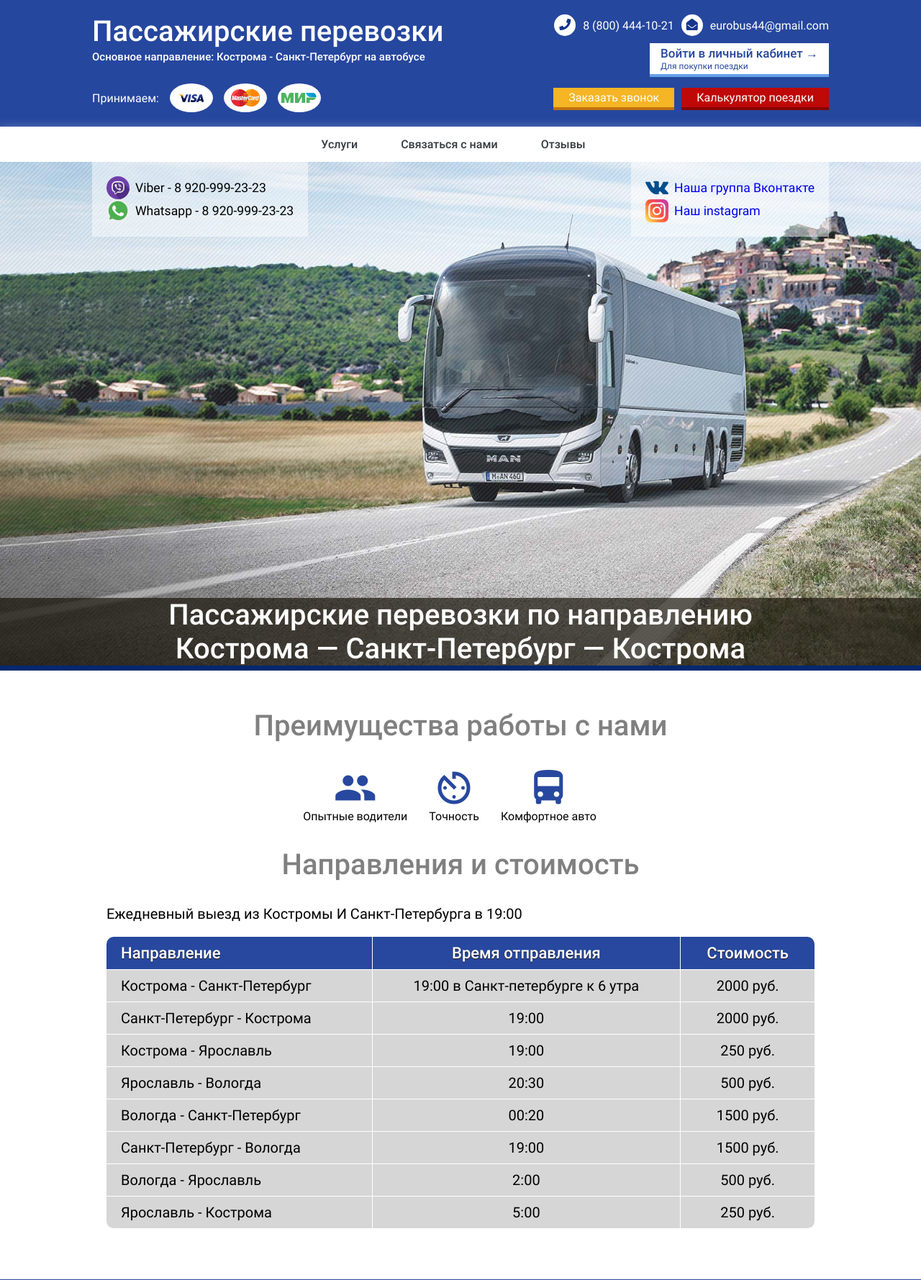
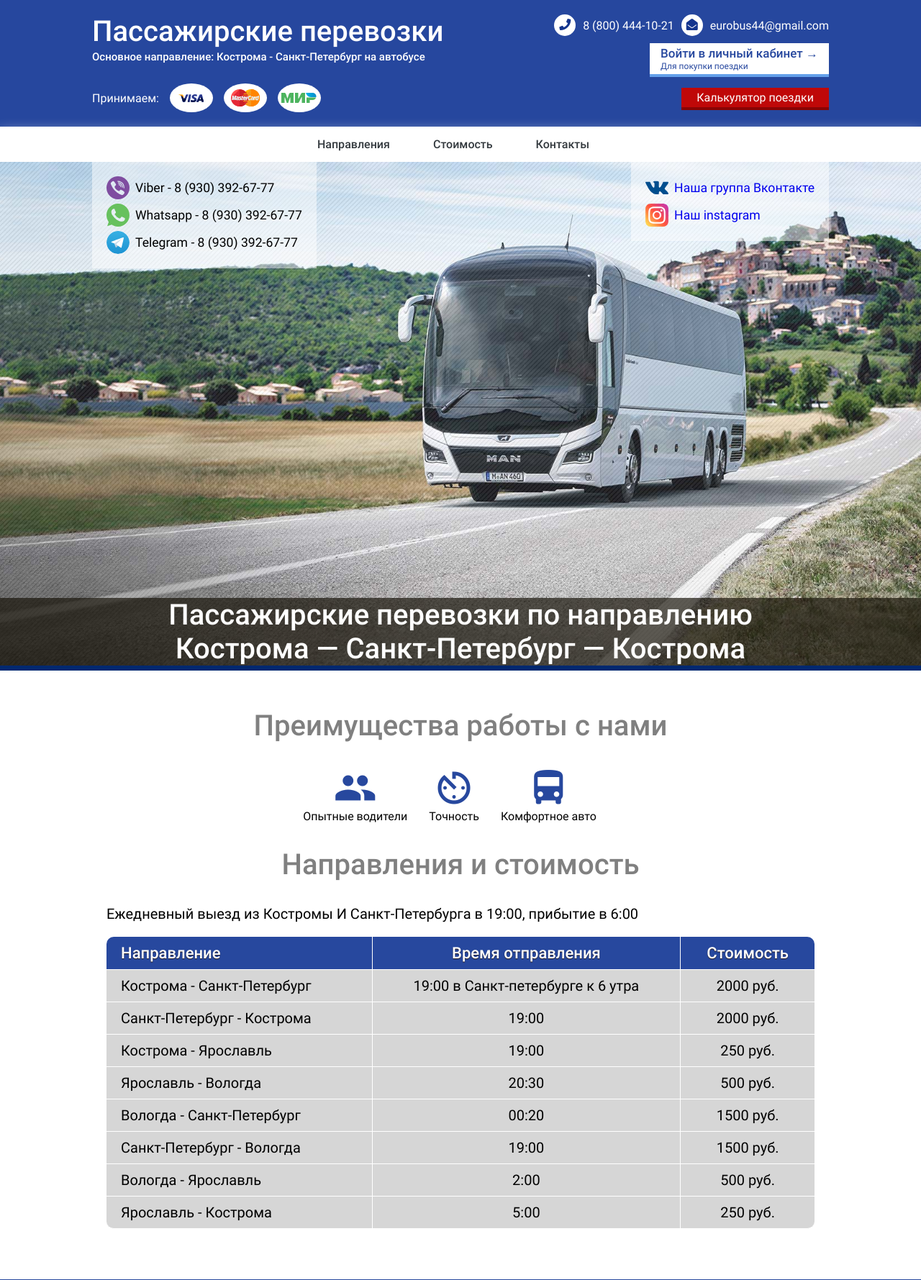
Before and after one commit to AbilityMaster/vezem44, a PHP site: page /app/index.html in a window 1280 px wide. Shown: the top 1779 px of the page at 72% size. Run offline with PHP 8.4, Linux system fonts and the light colour scheme; style sheets or scripts are compiled from the project's sources; some libraries are stand-ins or nearby versions.

Commit message:
- icons processed, changed for svg; - added tg phone, adaptive layout, changes in styles; - added scroll by click on menu items.

```diff
--- a/app/index.html
+++ b/app/index.html
@@ -66,30 +66,30 @@
                         <span class="header__login-description">Для покупки поездки</span>
                     </a>
                     <div class="header__menu-buttons">
-                        <div class="button button-order-phone popup__open">Заказать звонок</div>
                         <div class="button button-what-pay">Калькулятор поездки</div>
                     </div>
                 </div>
             </div>
         </div>
         <nav class="menu">
-            <a class="menu__link" href="">Услуги</a>
-            <a class="menu__link" href="">Связаться с нами</a>
-            <a class="menu__link" href="">Отзывы</a>
+            <a class="menu__link menu__link-direction" href="">Направления</a>
+            <a class="menu__link menu__link-amount" href="">Стоимость</a>
+            <a class="menu__link menu__link-contacts" href="">Контакты</a>
         </nav>
     </header>
    <div class="background">
        <div class="background__relative-row">
            <div class="background__info">
-               <div class="background__info-row background__info-viber">Viber - 8 920-999-23-23</div>
-               <div class="background__info-row background__info-whatsapp">Whatsapp - 8 920-999-23-23</div>
+               <a href="https://viber.click/79303926777" target="_blank" class="background__info-row background__info-viber">Viber - 8 (930) 392-67-77</a>
+               <a href="https://wa.me/79303926777" target="_blank" class="background__info-row background__info-whatsapp">Whatsapp - 8 (930) 392-67-77</a>
+               <a class="background__info-row background__info-telegram">Telegram - 8 (930) 392-67-77</a>
            </div>
            <div class="background__info background__info_right">
                <div class="background__info-row background__info-vk">
-                   <a class="background__info-link" href="https://vk.com/vezem44">Наша группа Вконтакте</a>
+                   <a class="background__info-link" target="_blank" href="https://vk.com/eurobus44">Наша группа Вконтакте</a>
                </div>
                <div class="background__info-row background__info-instagram">
-                   <a class="background__info-link" href="https://instagram.com/_vezem_">Наш instagram</a>
+                   <a class="background__info-link" target="_blank" href="https://www.instagram.com/eurobus44/">Наш instagram</a>
                </div>
            </div>
        </div>
@@ -125,7 +125,7 @@
         </div>
         <div class="directions">
             <h2 id="directions" class="h2">Направления и стоимость</h2>
-            <p class="directions__p">Ежедневный выезд из Костромы И Санкт-Петербурга в 19:00</p>
+            <p class="directions__p">Ежедневный выезд из Костромы И Санкт-Петербурга в 19:00, прибытие в 6:00</p>
             <table class="directions__table rounded">
                 <thead>
                 <tr>
@@ -214,7 +214,7 @@
                     <div class="reservation__pass-form-column">
                         <label class="reservation__pass-form-label" for="direction">Выберите направление</label>
                         <select name="direction" id="direction">
-                            <option sum="" disabled selected>Выберите количество мест</option>
+                            <option sum="" disabled selected>Выберите направление</option>
                             <option sum="2000">Кострома — Санкт-Петербург</option>
                             <option sum="2000">Санкт-Петербург — Кострома</option>
                             <option sum="250">Кострома - Ярославль</option>
@@ -227,7 +227,6 @@
                         <label class="reservation__pass-form-label" for="time">Выберите время</label>
                         <select name="time" id="time">
                             <option time="" disabled selected>Выберите время отправления</option>
-                            <option time="time">19:00</option>
                             <option time="time">19:00</option>
                         </select>
                     </div>
@@ -274,8 +273,9 @@
 
                     <p>Остались вопросы звоните, наши контакты: </p>
                     <div class="about-us__contacts">
-                        <div class="about-us__contacts-row background__info-row background__info-viber">Viber - 8 920-999-23-23</div>
-                        <div class="about-us__contacts-row background__info-row background__info-whatsapp">Whatsapp - 8 920-999-23-23</div>
+                        <a class="about-us__contacts-row background__info-row background__info-viber">Viber - 8 920-999-23-23</a>
+                        <a class="about-us__contacts-row background__info-row background__info-whatsapp">Whatsapp - 8 920-999-23-23</a>
+                        <a class="about-us__contacts-row background__info-row background__info-telegram">Telegram - 8 (930) 392-67-77</a>
                     </div>
                 </div>
             </div>
--- a/app/js/script.js
+++ b/app/js/script.js
@@ -18,13 +18,13 @@ $(document).ready(function($) {
 
     let isSuccessCalculated = false;
     const isValid = () => form.direction && form.count && form.date && form.time;
-    const calculate = () => { isSuccessCalculated = true; return `${form.direction * form.count} р.`; }
+    const calculate = () => { isSuccessCalculated = true; return `${form.direction * form.count} р.`; };
     const $sumBlock = $("#sum")[0];
     const $submitButton = $(".reservation__pass-form-submit-value")[0];
 
     $("#direction")
         .selectmenu({
-            change: function(event) {
+            change: function() {
                 form.direction = +$(this).find("option:selected")[0].getAttribute("sum");
 
                 $("#direction-button").css({"background":"white"});
@@ -56,7 +56,7 @@ $(document).ready(function($) {
 
     $("#count")
         .selectmenu({
-            change: function( event, ui ) {
+            change: function() {
                 form.count = +$(this).find("option:selected")[0].getAttribute("count");
 
                 $("#count-button").css({"background":"white"});
@@ -70,7 +70,7 @@ $(document).ready(function($) {
         .addClass( "overflow" );
 
     $("#datepicker").datepicker({
-        onSelect: function( dateText, object ) {
+        onSelect: function(dateText) {
             form.date = dateText;
 
             $("#datepicker").css({"background":"white"});
@@ -107,7 +107,7 @@ $(document).ready(function($) {
     });
 
     $('.popup-fade').click(function(e) {
-        if ($(e.target).closest('.popup').length == 0) {
+        if ($(e.target).closest('.popup').length === 0) {
             $(this).fadeOut();
         }
     });
@@ -136,4 +136,19 @@ $(document).ready(function($) {
         $('html,body').stop().animate({ scrollTop: $('#bronirovanie').offset().top }, 800);
         e.preventDefault();
     });
+
+    $('.menu__link-direction').on('click', function(e){
+        $('html,body').stop().animate({ scrollTop: $('.directions').offset().top }, 800);
+        e.preventDefault();
+    });
+
+    $('.menu__link-amount').on('click', function(e){
+        $('html,body').stop().animate({ scrollTop: $('.directions').offset().top }, 800);
+        e.preventDefault();
+    });
+
+    $('.menu__link-contacts').on('click', function(e){
+        $('html,body').stop().animate({ scrollTop: $('.about-us').offset().top }, 800);
+        e.preventDefault();
+    });
 });
--- a/app/scss/style.scss
+++ b/app/scss/style.scss
@@ -284,14 +284,6 @@ a {
   }
 }
 
-.auto {
-  &__image {
-    background: url("../img/auto-2.jpeg") no-repeat;
-    height: 250px;
-    background-size: contain;
-  }
-}
-
 .h2 {
   font-size: 40px;
   color: grey;
@@ -336,12 +328,14 @@ a {
     background-color: rgba(255,255,255,0.5);
     padding: 20px;
     @media screen and (max-width: 1024px) {
+      position: unset;
       width: 100%;
     }
 
     &_right {
       right: 0;
       @media screen and (max-width: 1024px) {
+        padding-top: 0;
         top: 104px
       }
     }
@@ -351,6 +345,13 @@ a {
       align-items: center;
       min-height: 32px;
       padding: 0 0 0 40px;
+      color: #000;
+      &:not(:last-child) {
+        margin-bottom: 6px;
+      }
+      &:visited {
+        color: #000
+      }
     }
 
     &-link {
@@ -363,6 +364,10 @@ a {
     }
     &-whatsapp {
       background: url("../img/whatsapp.svg") left center no-repeat;
+      background-size: contain;
+    }
+    &-telegram {
+      background: url("../img/telegram.svg") left center no-repeat;
       background-size: contain;
     }
     &-instagram {
```
Also changed, not shown: app/img/telegram.svg (added), app/img/viber.png (deleted), app/img/viber.svg, app/img/whatsapp.png (deleted), app/img/whatsapp.svg.
